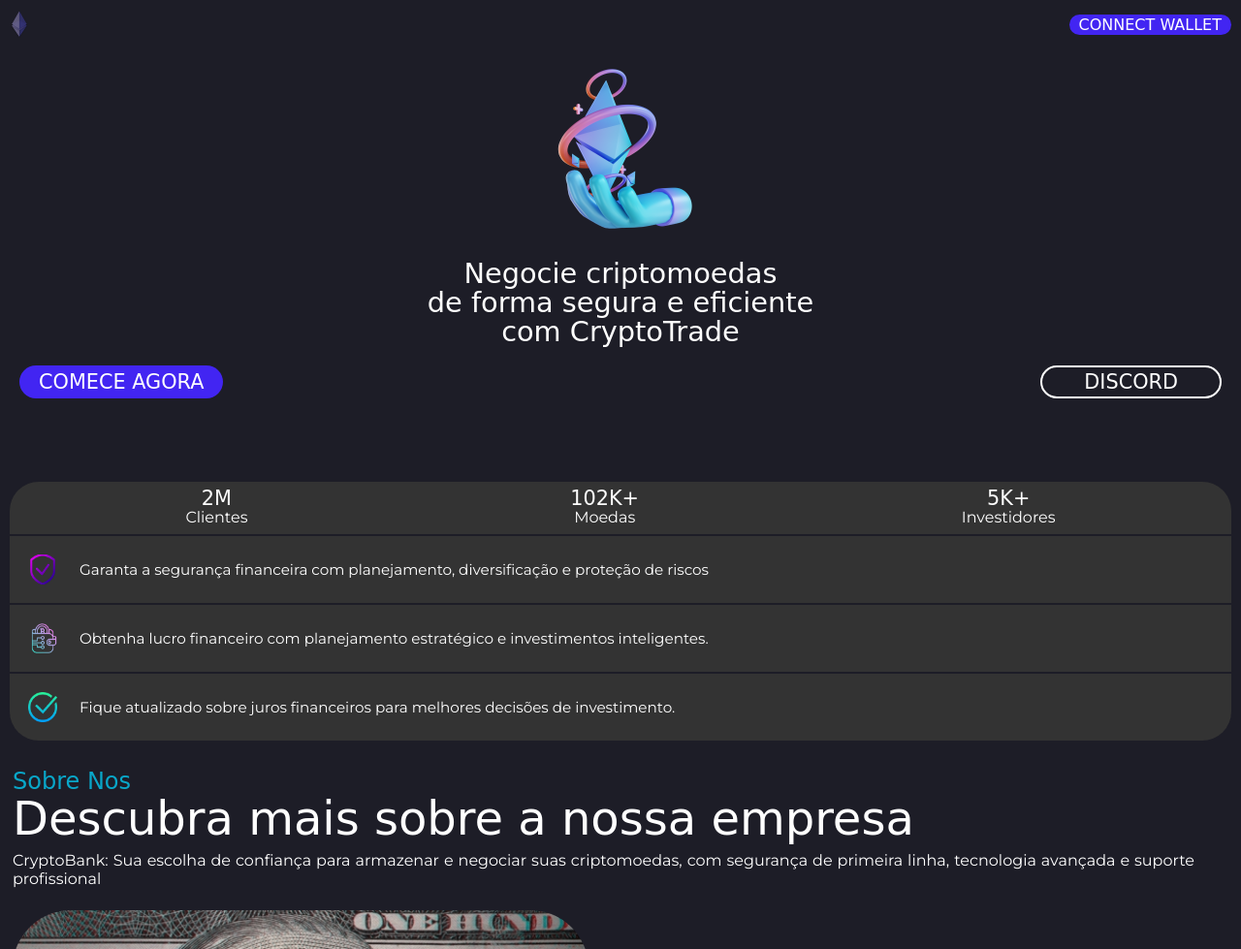
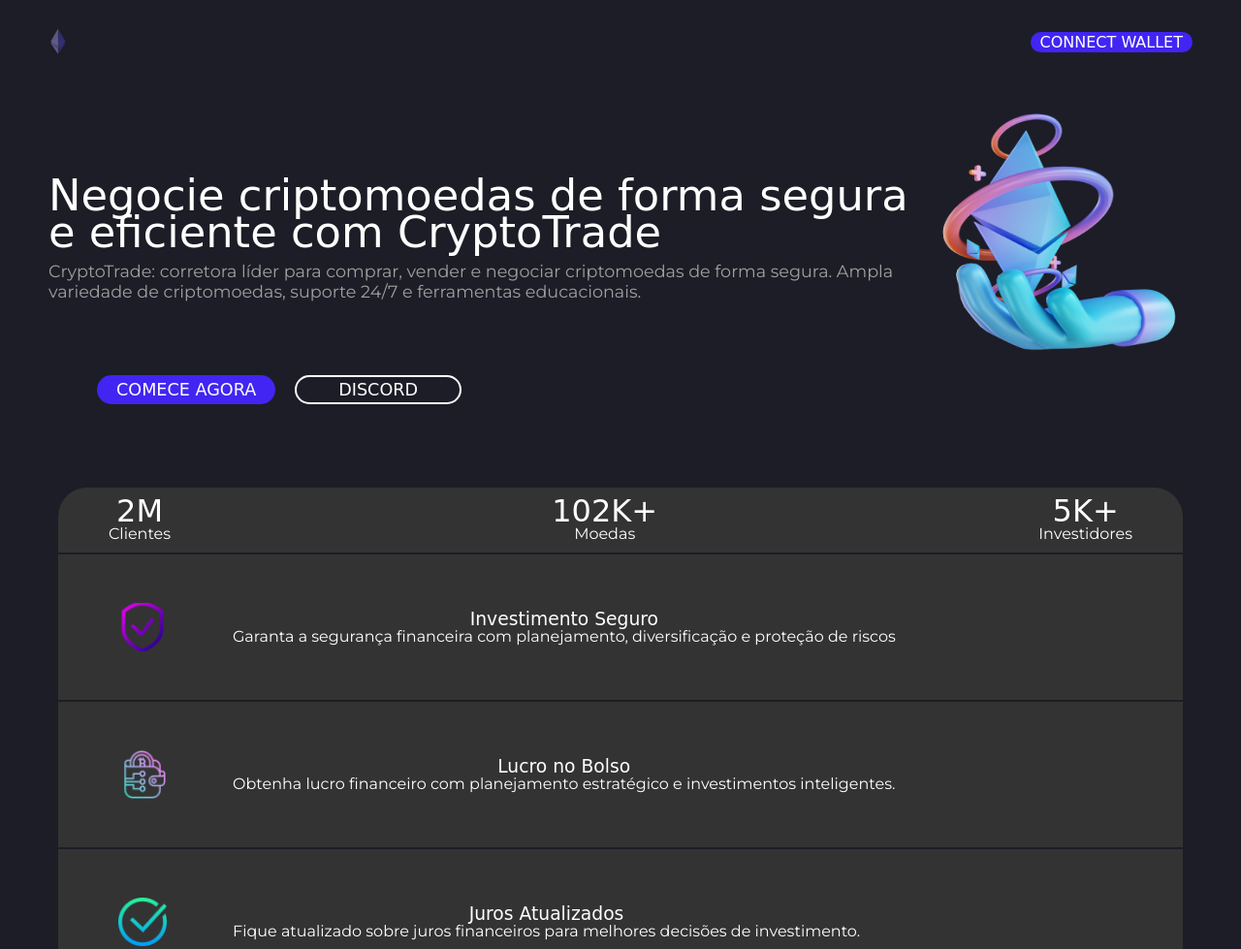
Before and after one commit to LuisNettoo/site-cryptobank, a plain HTML site: page index.html in a window 1280 px wide. Shown: the top 979 px of the page at 97% size. Drawn offline with Linux system fonts and the light colour scheme; a web font is replaced by a local one.

Commit message:
Versão tablet iniciada

```diff
--- a/css/style.scss
+++ b/css/style.scss
@@ -45,19 +45,29 @@ main {
     display: flex;
     flex-direction: column;
 
+    .main-title {
+      display: flex;
+      flex-direction: column;
+      align-items: center;
+
       img {
-      margin: auto;
         width: 167px;
         height: 217px;
       }
 
       h2 {
+        margin: 0 34px;
         font-family: $main-font;
         font-size: 1.8rem;
         font-weight: normal;
         line-height: 30px;
         text-align: center;
         color: #fff;
+      }
+
+      p {
+        display: none;
+      }
     }
 
     .main-buttons {
@@ -138,7 +148,7 @@ main {
       div {
         display: flex;
         gap: 23px;
-        padding: 19px;
+        padding: 15px;
         align-items: center;
         background: #333;
 
@@ -146,10 +156,15 @@ main {
           width: 30px;
           height: 31px;
         }
+        div {
+          h3 {
+            display: none;
+          }
 
           p {
             font-family: $second-font;
-          font-size: 0.95rem;
+            font-size: 0.9rem;
+          }
         }
 
         &:last-child {
@@ -448,3 +463,123 @@ footer {
     }
   }
 }
+
+@media screen and (min-width: 728px) {
+  header {
+    padding: 28px 50px;
+  }
+
+  main {
+    padding: 0px 50px;
+    .main-content {
+      display: flex;
+
+      .main-title {
+        display: flex;
+        flex-direction: row-reverse;
+
+        img {
+          width: 500px;
+          height: 321px;
+        }
+
+        div {
+          h2 {
+            text-align: left;
+            font-size: 2.8rem;
+            line-height: 38px;
+            margin: 0;
+          }
+
+          p {
+            display: flex;
+            font-family: $second-font;
+            font-size: 1.1rem;
+            color: #9f9f9f;
+            margin-top: 10px;
+          }
+        }
+      }
+
+      .main-buttons {
+        display: flex;
+        justify-content: flex-start;
+        gap: 20px;
+        padding: 0 30px;
+        margin-top: -20px;
+
+        a {
+          font-size: 1.1rem;
+        }
+      }
+    }
+
+    .statistics {
+      .statistic {
+        padding: 10px 52px;
+        display: flex;
+        justify-content: space-between;
+        h3 {
+          font-size: 2rem;
+          margin-top: 5px;
+        }
+      }
+
+      article {
+        div {
+          padding: 10px 52px;
+
+          img {
+            margin: 40px 45px 40px 10px;
+
+            width: 50px;
+            height: 50px;
+          }
+
+          div {
+            display: flex;
+            flex-direction: column;
+            padding: 0;
+
+            h3 {
+              display: block;
+              font-family: $main-font;
+              font-weight: normal;
+            }
+
+            p {
+              margin-top: -25px;
+              font-size: 1rem;
+            }
+          }
+        }
+      }
+    }
+
+    .about-us {
+      display: flex;
+      flex-direction: row-reverse;
+
+      img {
+        width: 317px;
+        height: 260px;
+        margin-right: 38px;
+      }
+
+      h3 {
+        font-size: 18px;
+        margin-top: 18px;
+      }
+
+      h2 {
+        font-size: 38px;
+        line-height: 38px;
+      }
+
+      p {
+        font-size: 14px;
+        text-align: left;
+      }
+    }
+  }
+}
--- a/index.html
+++ b/index.html
@@ -13,11 +13,19 @@
     </header>
     <main>
       <section class="main-content">
+        <div class="main-title">
           <img src="assets/hand-eternium.png" alt="Mão Segurando Eternium" />
+          <div>
             <h2>
-          Negocie criptomoedas<br />de forma segura e eficiente<br />com
-          CryptoTrade
+              Negocie criptomoedas de forma segura e eficiente com CryptoTrade
             </h2>
+            <p>
+              CryptoTrade: corretora líder para comprar, vender e negociar
+              criptomoedas de forma segura. Ampla variedade de criptomoedas,
+              suporte 24/7 e ferramentas educacionais.
+            </p>
+          </div>
+        </div>
         <div class="main-buttons">
           <a href="#" class="btn-primary">Comece Agora</a>
           <a href="#" class="btn-second">Discord</a>
@@ -32,28 +40,38 @@
         <article>
           <div>
             <img src="assets/security-shield.png" alt="Escudo" />
+            <div>
+              <h3>Investimento Seguro</h3>
               <p>
-              Garanta a segurança financeira com planejamento, diversificação e
-              proteção de riscos
+                Garanta a segurança financeira com planejamento, diversificação
+                e proteção de riscos
               </p>
+            </div>
           </div>
           <div>
             <img src="assets/digital-wallet.png" alt="Carteira Digital" />
+            <div>
+              <h3>Lucro no Bolso</h3>
               <p>
                 Obtenha lucro financeiro com planejamento estratégico e
                 investimentos inteligentes.
               </p>
             </div>
+          </div>
           <div>
             <img src="assets/digital-check.png" alt="Verificado" />
+            <div>
+              <h3>Juros Atualizados</h3>
               <p>
-              Fique atualizado sobre juros financeiros para melhores decisões de
-              investimento.
+                Fique atualizado sobre juros financeiros para melhores decisões
+                de investimento.
               </p>
+            </div>
           </div>
         </article>
       </section>
       <section class="about-us">
+        <div>
           <h3>Sobre Nos</h3>
           <h2>Descubra mais sobre a nossa empresa</h2>
           <p>
@@ -61,33 +79,46 @@
             criptomoedas, com segurança de primeira linha, tecnologia avançada e
             suporte profissional
           </p>
+        </div>
         <img src="assets/ntf-dolar.png" alt="Dolár NTF" />
       </section>
       <section class="resources">
         <div class="title">
-          <h3>Recursos</h2>
+          <h3>Recursos</h3>
           <h2>Descubra o Futuro</h2>
         </div>
         <article>
           <div class="box-info">
-            <img src="assets/bitcoin-icon.png" alt="Icone Bitcon">
+            <img src="assets/bitcoin-icon.png" alt="Icone Bitcon" />
             <h2>Bitcoin E+</h2>
-            <p>Bitcoin é a criptomoeda líder, descentralizada e global com forte valorização histórica.</p>
+            <p>
+              Bitcoin é a criptomoeda líder, descentralizada e global com forte
+              valorização histórica.
+            </p>
           </div>
           <div class="box-info">
-            <img src="assets/interest-rate.png" alt="Taxa Juros">
+            <img src="assets/interest-rate.png" alt="Taxa Juros" />
             <h2>Juros Compostos</h2>
-            <p>Juros compostos: acelerando seus investimentos aproveitando juros sobre juros.</p>
+            <p>
+              Juros compostos: acelerando seus investimentos aproveitando juros
+              sobre juros.
+            </p>
           </div>
           <div class="box-info">
-            <img src="assets/metaverse.png" alt="Icone do Metaverso">
+            <img src="assets/metaverse.png" alt="Icone do Metaverso" />
             <h2>Metaverso</h2>
-            <p>Metaverso: uma nova dimensão virtual para interação, criação e inovação.</p>
+            <p>
+              Metaverso: uma nova dimensão virtual para interação, criação e
+              inovação.
+            </p>
           </div>
           <div class="box-info">
-            <img src="assets/digital-bank.png" alt="Icone do Banco Digital">
+            <img src="assets/digital-bank.png" alt="Icone do Banco Digital" />
             <h2>Banco Digital</h2>
-            <p>Banco digital: facilidade e segurança para gerenciar suas finanças online.</p>
+            <p>
+              Banco digital: facilidade e segurança para gerenciar suas finanças
+              online.
+            </p>
           </div>
         </article>
       </section>
@@ -183,7 +214,7 @@
     </main>
     <footer>
       <section class="download-on">
-        <img src="assets/download-on.png" alt="Baixar o app">
+        <img src="assets/download-on.png" alt="Baixar o app" />
       </section>
       <section class="menu">
         <a href="#">Trabalhe Conosco</a>
@@ -194,15 +225,15 @@
       </section>
       <section class="social-medias">
         <div class="social-media">
-          <img src="assets/instagram-logo.png" alt="Instagram">
+          <img src="assets/instagram-logo.png" alt="Instagram" />
           <a href="#">Instagram</a>
         </div>
         <div class="social-media">
-          <img src="assets/linkedin-logo.png" alt="Linkedin">
+          <img src="assets/linkedin-logo.png" alt="Linkedin" />
           <a href="#">Linkedin</a>
         </div>
         <div class="social-media">
-          <img src="assets/facebook-logo.png" alt="Facebook">
+          <img src="assets/facebook-logo.png" alt="Facebook" />
           <a href="#">Facebook</a>
         </div>
       </section>
```
Also changed, not shown: css/style.css, 1 other file. Lines whose indentation alone changed are shown as unchanged.
